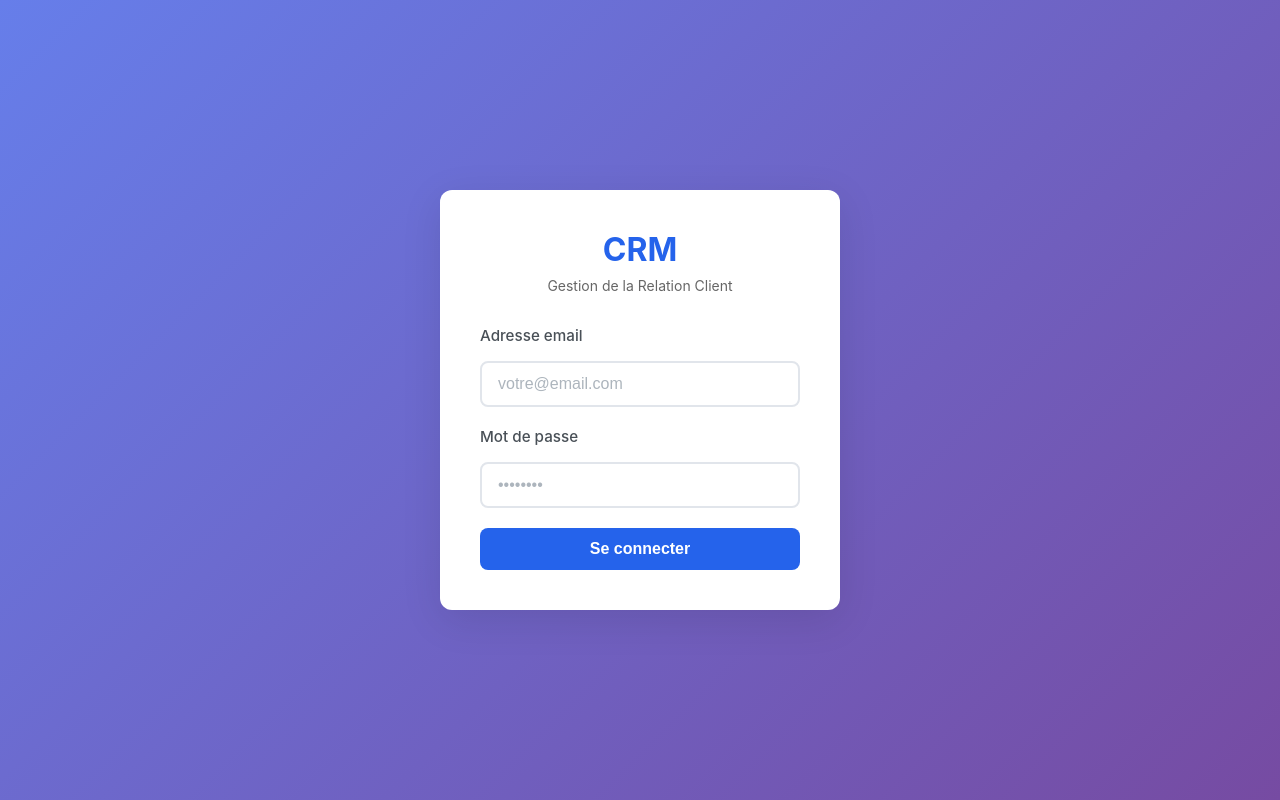
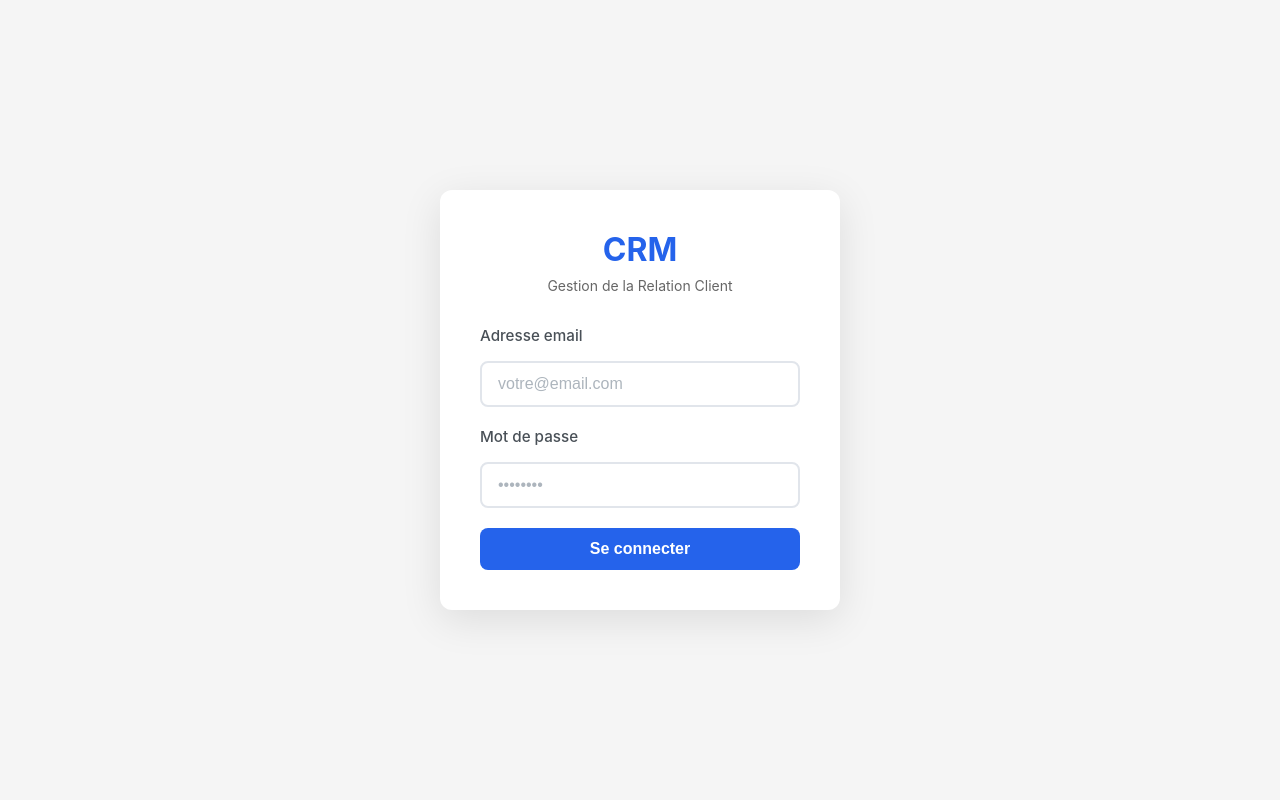
Before and after one commit to hippolite-oss/Projreactcrm, a React (Vite) app in the folder frontend/: page /login in a window 1280 px wide. Built offline with nearby package versions, Linux system fonts and the light colour scheme.

Commit message:
Update file

```diff
--- a/frontend/src/pages/Login.css
+++ b/frontend/src/pages/Login.css
@@ -3,7 +3,7 @@
   justify-content: center;
   align-items: center;
   min-height: 100vh;
-  background: linear-gradient(135deg, #667eea 0%, #764ba2 100%);
+  background: linear-gradient( #f6f7f8);
   padding: 20px;
 }
 
```
